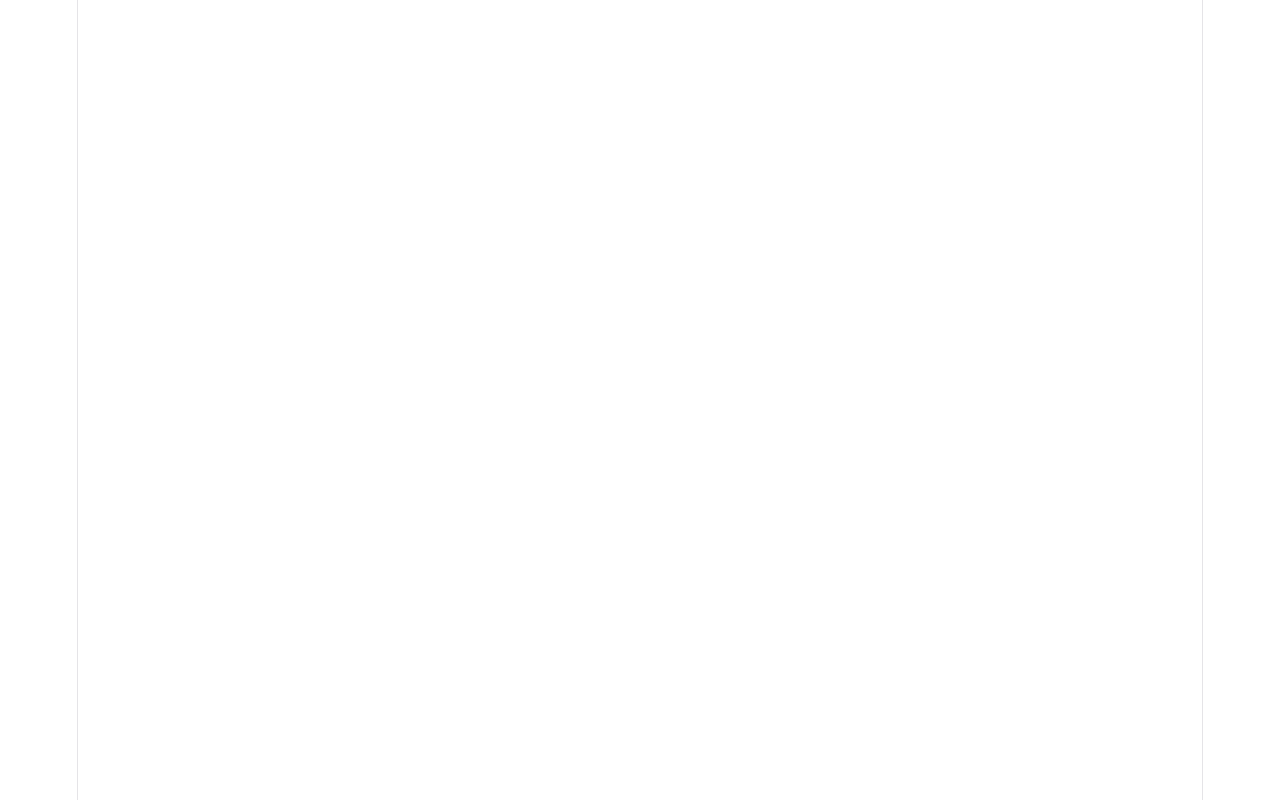
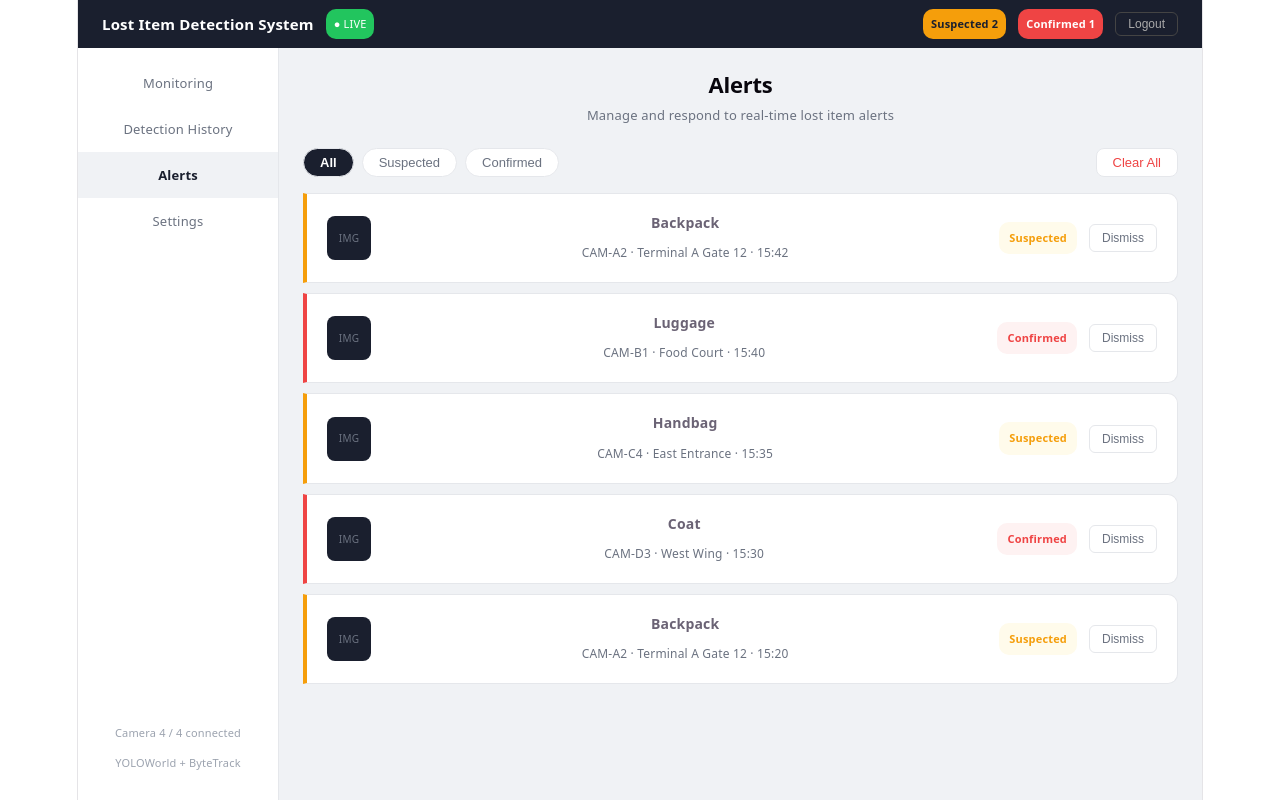
Before and after one commit to SKHU-AI-Projects-Archive/2026-1-Capstone-T01-easyfind-lost-n-found, a React app in the folder frontend/: page /alerts in a window 1280 px wide. Before the commit this address had no page. Built offline with nearby package versions, Linux system fonts and the light colour scheme; the HTML template or start-up script is replaced by a standard one.

Commit message:
feat: add Alerts page

```diff
--- a/frontend/src/App.jsx
+++ b/frontend/src/App.jsx
@@ -2,6 +2,7 @@ import { BrowserRouter, Routes, Route } from 'react-router-dom'
 import Login from './pages/Login'
 import Dashboard from './pages/dashboard'
 import DetectionHistory from './pages/DetectionHistory'
+import Alerts from './pages/Alerts'
 import Layout from './Layout'
 
 function App() {
@@ -11,6 +12,7 @@ function App() {
         <Route path="/" element={<Login />} />
         <Route path="/dashboard" element={<Layout><Dashboard /></Layout>} />
         <Route path="/detection-history" element={<Layout><DetectionHistory /></Layout>} />
+        <Route path="/alerts" element={<Layout><Alerts /></Layout>} />
       </Routes>
     </BrowserRouter>
   )
--- /dev/null
+++ b/frontend/src/pages/Alerts.jsx
@@ -0,0 +1,103 @@
+import { useState } from 'react'
+
+function Alerts() {
+  const [filter, setFilter] = useState('All')
+  const [alerts, setAlerts] = useState([
+    { id: 1, type: 'Backpack', cam: 'CAM-A2', location: 'Terminal A Gate 12', time: '15:42', status: 'Suspected' },
+    { id: 2, type: 'Luggage', cam: 'CAM-B1', location: 'Food Court', time: '15:40', status: 'Confirmed' },
+    { id: 3, type: 'Handbag', cam: 'CAM-C4', location: 'East Entrance', time: '15:35', status: 'Suspected' },
+    { id: 4, type: 'Coat', cam: 'CAM-D3', location: 'West Wing', time: '15:30', status: 'Confirmed' },
+    { id: 5, type: 'Backpack', cam: 'CAM-A2', location: 'Terminal A Gate 12', time: '15:20', status: 'Suspected' },
+  ])
+
+  const filtered = filter === 'All' ? alerts : alerts.filter(a => a.status === filter)
+
+  const dismiss = (id) => setAlerts(alerts.filter(a => a.id !== id))
+  const clearAll = () => setAlerts([])
+
+  return (
+    <div style={{ padding: '24px', overflow: 'auto', height: '100%' }}>
+      <h2 style={{ fontSize: '22px', fontWeight: '600', margin: '0 0 4px' }}>Alerts</h2>
+      <p style={{ color: '#6b7280', fontSize: '13px', margin: '0 0 20px' }}>Manage and respond to real-time lost item alerts</p>
+
+      {/* Filter Bar */}
+      <div style={{ display: 'flex', alignItems: 'center', justifyContent: 'space-between', marginBottom: '16px' }}>
+        <div style={{ display: 'flex', gap: '8px' }}>
+          {['All', 'Suspected', 'Confirmed'].map((f) => (
+            <button key={f} onClick={() => setFilter(f)} style={{
+              padding: '6px 16px',
+              borderRadius: '20px',
+              border: '1px solid #e5e7eb',
+              fontSize: '13px',
+              cursor: 'pointer',
+              background: filter === f ? '#1a1f2e' : 'white',
+              color: filter === f ? 'white' : '#6b7280',
+              fontWeight: filter === f ? '600' : '400',
+            }}>{f}</button>
+          ))}
+        </div>
+        <button onClick={clearAll} style={{
+          padding: '6px 16px',
+          borderRadius: '8px',
+          border: '1px solid #e5e7eb',
+          fontSize: '13px',
+          cursor: 'pointer',
+          background: 'white',
+          color: '#ef4444',
+        }}>Clear All</button>
+      </div>
+
+      {/* Alert Cards */}
+      <div style={{ display: 'flex', flexDirection: 'column', gap: '10px' }}>
+        {filtered.length === 0 ? (
+          <div style={{ textAlign: 'center', padding: '60px', color: '#9ca3af', fontSize: '14px' }}>
+            No alerts to display
+          </div>
+        ) : (
+          filtered.map((alert) => (
+            <div key={alert.id} style={{
+              background: 'white',
+              border: '1px solid #e5e7eb',
+              borderLeft: `4px solid ${alert.status === 'Confirmed' ? '#ef4444' : '#f59e0b'}`,
+              borderRadius: '0 10px 10px 0',
+              padding: '16px 20px',
+              display: 'flex',
+              alignItems: 'center',
+              justifyContent: 'space-between',
+              gap: '16px',
+            }}>
+              <div style={{ display: 'flex', alignItems: 'center', gap: '16px', flex: 1 }}>
+                <div style={{ width: '44px', height: '44px', background: '#1a1f2e', borderRadius: '8px', display: 'flex', alignItems: 'center', justifyContent: 'center', fontSize: '10px', color: '#6b7280', flexShrink: 0 }}>IMG</div>
+                <div style={{ flex: 1 }}>
+                  <div style={{ fontWeight: '600', fontSize: '14px', marginBottom: '4px' }}>{alert.type}</div>
+                  <div style={{ fontSize: '12px', color: '#6b7280' }}>{alert.cam} · {alert.location} · {alert.time}</div>
+                </div>
+              </div>
+              <div style={{ display: 'flex', alignItems: 'center', gap: '12px' }}>
+                <span style={{
+                  fontSize: '11px',
+                  padding: '3px 10px',
+                  borderRadius: '10px',
+                  fontWeight: '600',
+                  background: alert.status === 'Confirmed' ? '#fef2f2' : '#fffbeb',
+                  color: alert.status === 'Confirmed' ? '#ef4444' : '#f59e0b',
+                }}>{alert.status}</span>
+                <button onClick={() => dismiss(alert.id)} style={{
+                  padding: '6px 12px',
+                  borderRadius: '6px',
+                  border: '1px solid #e5e7eb',
+                  fontSize: '12px',
+                  cursor: 'pointer',
+                  background: 'white',
+                  color: '#6b7280',
+                }}>Dismiss</button>
+              </div>
+            </div>
+          ))
+        )}
+      </div>
+    </div>
+  )
+}
+
+export default Alerts
```
